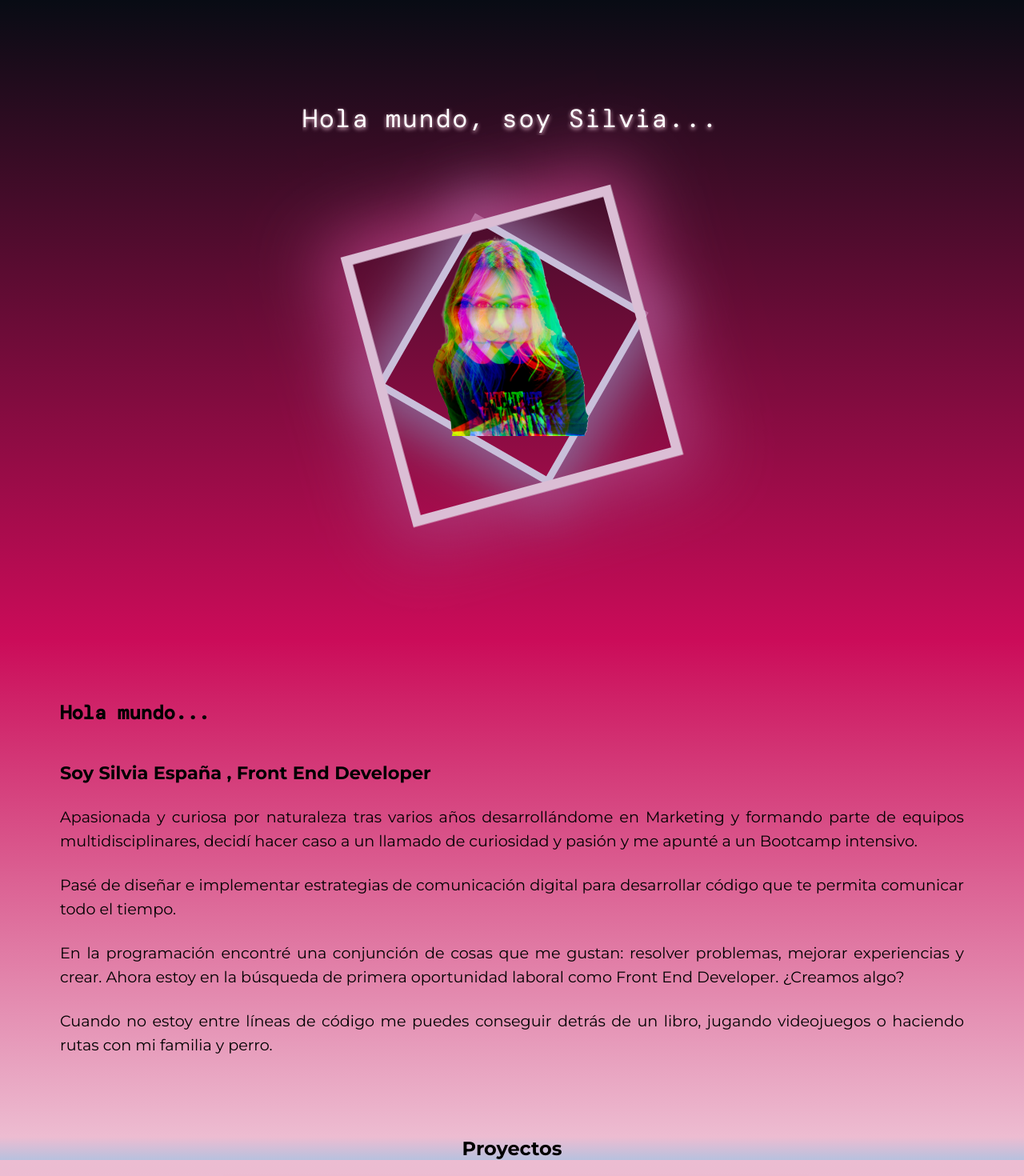
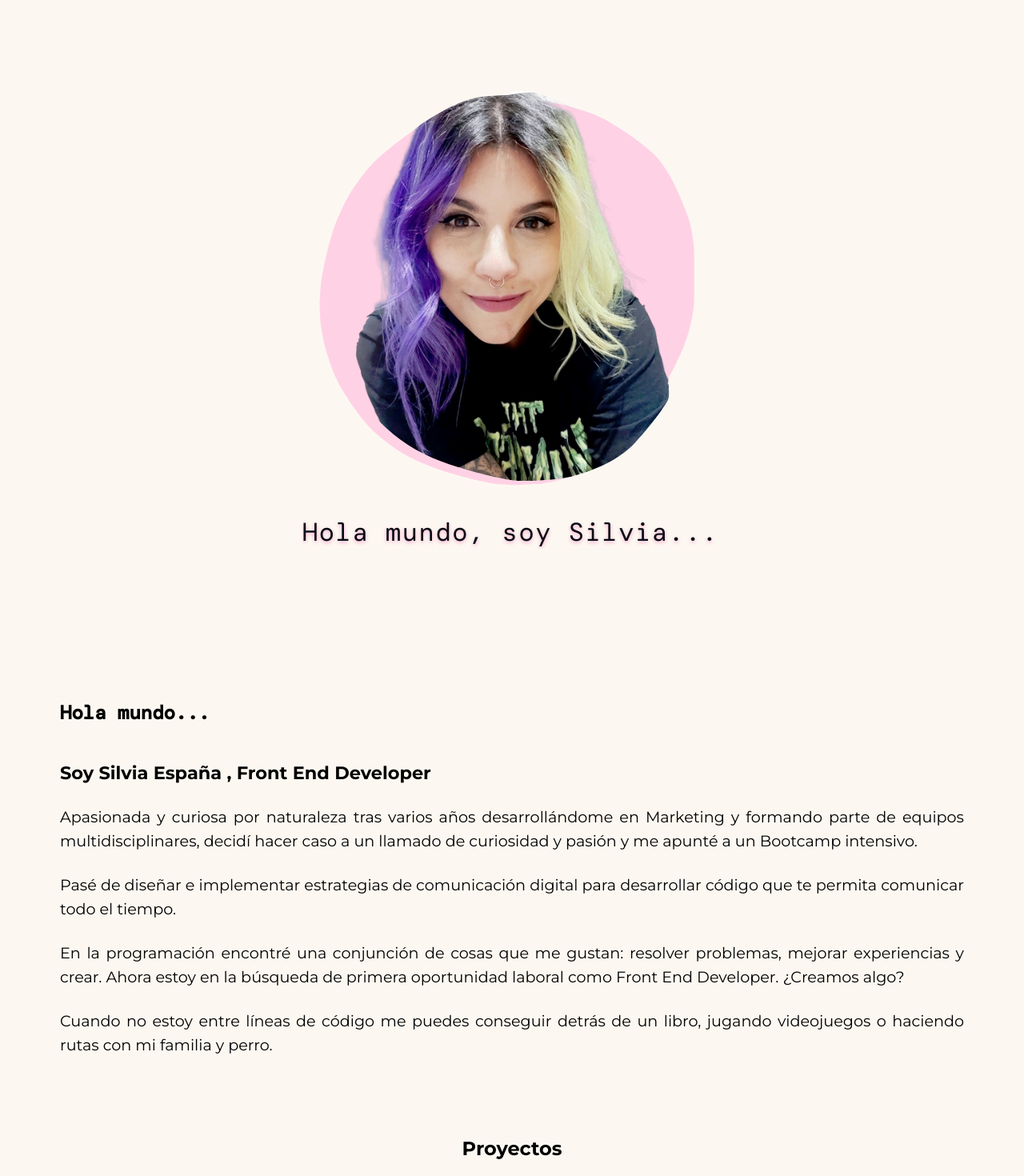
Before and after one commit to silviaespanagil/portfolio, a React (Create React App) app: page / in a window 1280 px wide. Shown: the top 1470 px of the page at 80% size. Built offline with nearby package versions, Linux system fonts and the light colour scheme; a web font is replaced by a local one.

Commit message:
Change palette

```diff
--- a/src/components/Pages/Presentation.js
+++ b/src/components/Pages/Presentation.js
@@ -1,21 +1,26 @@
 import portrait from "../../images/silvia.png";
+import portrait2 from "../../images/silvia2.png";
 
 const Presentation = () => {
   return (
     <>
       <section className="presentation">
+        <img
+          className="presentation__portrait--img"
+          src={portrait2}
+          alt="Silvia"
+        />
         <div className="text-animation">
           <h2 className="text">Hola mundo, soy Silvia...</h2>
         </div>
-        <div className="NeonSquare" />
-        <div className="NeonBigSquare" />
+        {/*<div className="NeonBigSquare" />
         <div className="presentation__portrait">
-          <img
-            className="presentation__portrait--img"
-            src={portrait}
-            alt="Silvia"
-          />
-        </div>
+        <img
+          className="presentation__portrait--img"
+          src={portrait}
+          alt="Silvia"
+        />
+        </div>*/}
       </section>
     </>
   );
--- a/src/stylesheets/core/_variables.scss
+++ b/src/stylesheets/core/_variables.scss
@@ -1,13 +1,12 @@
 //BRAND PALETTE
+$colorAqua: #07e8ff;
+$colorYellow: #f8c000;
+$colorBlue: #a4bfe4;
+$colorPink2: #ffa4cb;
+$colorNoWhite: #fcf8f1;
+$colorPink: #cb0c59;
+$colorNoBlack: #080c14;
 $colorWhite: white;
-$colorDirtyWhite: #b7c1de;
-$colorDarkGreen: #06394c;
-$colorBlueGray: #6a97b8;
-$colorEggplant: #7b1346;
-$colorPink: #cb0c59;
-$colorSoftPink: #e390ba;
-$colorLightPink: #edbcd1;
-$colorNoBlack: #080c14;
 
 //FONTS
 $fontMontserrat: "Montserrat", sans-serif;
--- a/src/stylesheets/layout/_aboutMe.scss
+++ b/src/stylesheets/layout/_aboutMe.scss
@@ -1,4 +1,23 @@
 .AboutMe {
+  padding: 75px;
+  background: $colorNoWhite;
+  &__title {
+    font-family: $fontMono;
+    padding-bottom: 45px;
+  }
+  &__content {
+    text-align: justify;
+    font-size: 1.2rem;
+    line-height: 30px;
+    &-title {
+      padding-bottom: 25px;
+    }
+    &-paragraph {
+      padding-bottom: 25px;
+    }
+  }
+}
+/*.AboutMe {
   padding: 75px;
   background: linear-gradient($colorPink, $colorLightPink);
   &__title {
@@ -17,3 +36,4 @@
     }
   }
 }
+*/
--- a/src/stylesheets/layout/_presentation.scss
+++ b/src/stylesheets/layout/_presentation.scss
@@ -4,7 +4,7 @@
   flex-direction: column;
   justify-content: center;
   align-items: center;
-  background: linear-gradient($colorNoBlack, $colorPink);
+  background: $colorNoWhite;
   contain: strict;
   &__portrait {
     transform: scale(0.5);
@@ -17,13 +17,14 @@
   font-family: $fontMono;
   font-weight: normal;
   font-size: 0.9rem;
-  color: $colorWhite;
+  color: $colorNoBlack;
   overflow: hidden;
-  border-right: 0.15em solid $colorWhite;
-  text-shadow: $colorLightPink 0 2px 5px;
+  border-right: 0.15em solid $colorNoBlack;
+  text-shadow: $colorPink2 0 2px 5px;
   white-space: nowrap;
   letter-spacing: 0.05em;
   animation: typing 5s steps(35, end), cursor 0.6s step-end infinite;
+  margin-top: 30px;
 
   @include mobileMedium() {
     font-size: 1.5rem;
@@ -36,15 +37,15 @@
 @keyframes typing {
   0% {
     width: 0;
-    text-shadow: cyan 0 2px 10px;
+    text-shadow: $colorAqua 0 2px 10px;
   }
   50% {
     width: 50%;
-    text-shadow: fuchsia 0 2px 10px;
+    text-shadow: $colorPink 0 2px 10px;
   }
   100% {
     width: 100%;
-    text-shadow: yellow 0 2px 10px;
+    text-shadow: $colorYellow 0 2px 10px;
   }
 }
 
@@ -54,61 +55,6 @@
     border-color: transparent;
   }
   50% {
-    border-color: $colorWhite;
+    border-color: $colorNoBlack;
   }
 }
-
-.NeonSquare {
-  position: absolute;
-  width: 250px;
-  height: 250px;
-  border: 9px solid $colorLightPink;
-  box-shadow: 0 0 60px 20px $colorPink;
-  top: 39%;
-  animation: neonSquare 10s infinite;
-}
-@keyframes neonSquare {
-  0% {
-    transform: rotate(0);
-    border: 9px solid $colorLightPink;
-    box-shadow: 0 0 60px 20px $colorPink;
-  }
-  50% {
-    transform: rotate(90deg);
-    border: 9px solid $colorDirtyWhite;
-    box-shadow: 0 0 60px 20px $colorBlueGray;
-  }
-  100% {
-    transform: rotate(180deg);
-    border: 9px solid $colorLightPink;
-    box-shadow: 0 0 60px 20px $colorPink;
-  }
-}
-
-.NeonBigSquare {
-  position: absolute;
-  width: 250px;
-  height: 250px;
-  border: 9px solid $colorLightPink;
-  box-shadow: 0 0 60px 20px $colorPink;
-  top: 40%;
-  transform: rotate(45deg);
-  animation: neonSquare2 10s infinite;
-}
-@keyframes neonSquare2 {
-  0% {
-    transform: rotate(45deg0) scale(0.8);
-    border: 9px solid $colorDirtyWhite;
-    box-shadow: 0 0 60px 20px $colorBlueGray;
-  }
-  50% {
-    transform: rotate(135deg);
-    border: 9px solid $colorLightPink;
-    box-shadow: 0 0 60px 20px $colorPink;
-  }
-  100% {
-    transform: rotate(225deg) scale(2.2);
-    border: 9px solid $colorDirtyWhite;
-    box-shadow: 0 0 60px 0 $colorBlueGray;
-  }
-}
--- a/src/stylesheets/layout/_projects.scss
+++ b/src/stylesheets/layout/_projects.scss
@@ -1,18 +1,18 @@
 .projects {
-  background: linear-gradient($colorLightPink, $colorDirtyWhite);
+  background: $colorNoWhite;
   display: flex;
   flex-wrap: wrap;
   justify-content: center;
   &__card {
     display: flex;
     flex-direction: column;
-    border: 3px solid $colorEggplant;
+    border: 3px solid $colorPink;
     box-shadow: $colorPink 5px 8px 10px;
     margin: 25px;
     padding: 25px;
     &:hover {
-      border: 3px solid $colorDarkGreen;
-      box-shadow: $colorEggplant 5px 8px 10px;
+      border: 3px solid $colorNoBlack;
+      box-shadow: $colorPink 5px 8px 10px;
       transform: scale(1.01);
     }
     &--img {
```
Also changed, not shown: src/images/silvia2.png (renamed from src/images/pixlr-bg-result (1).png).
